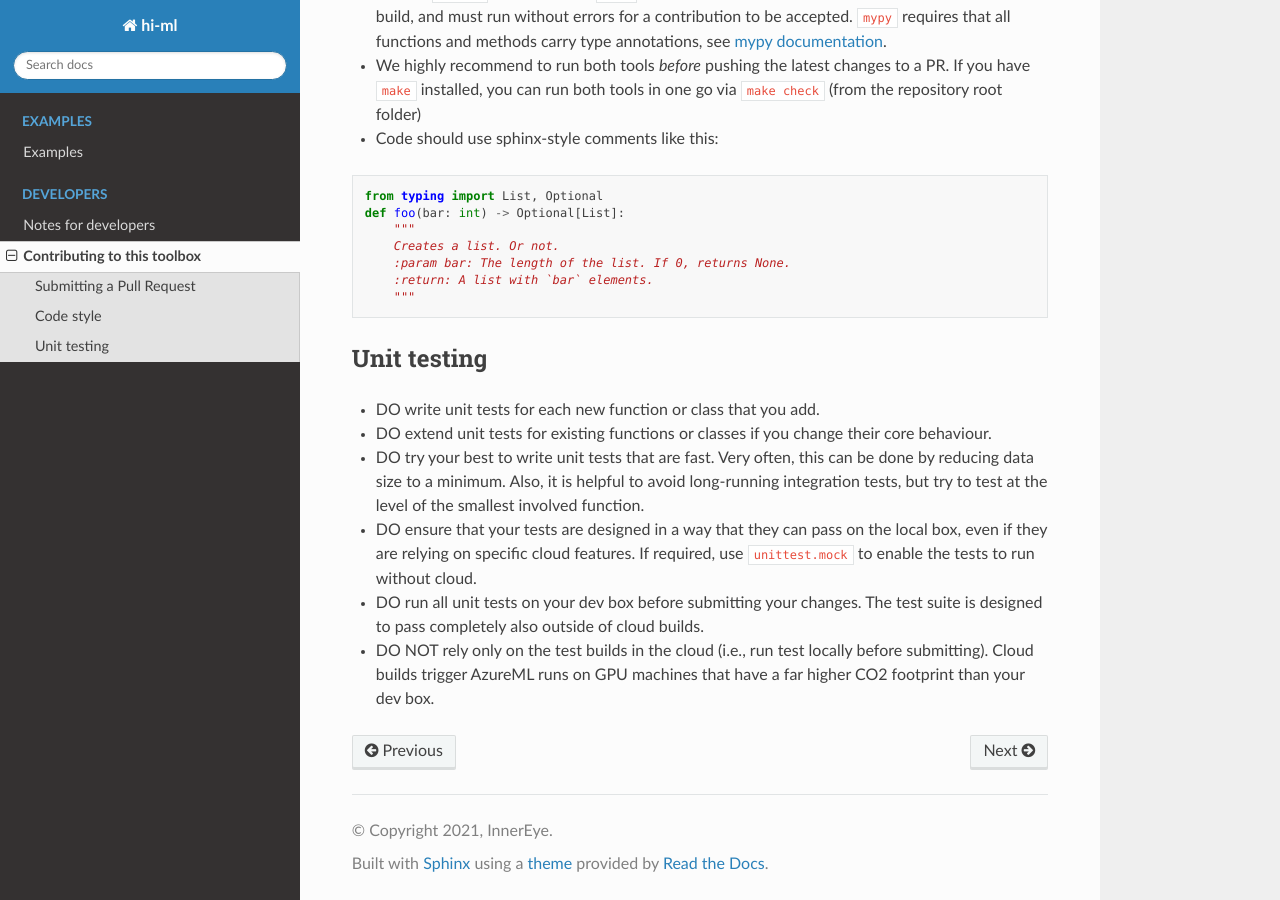
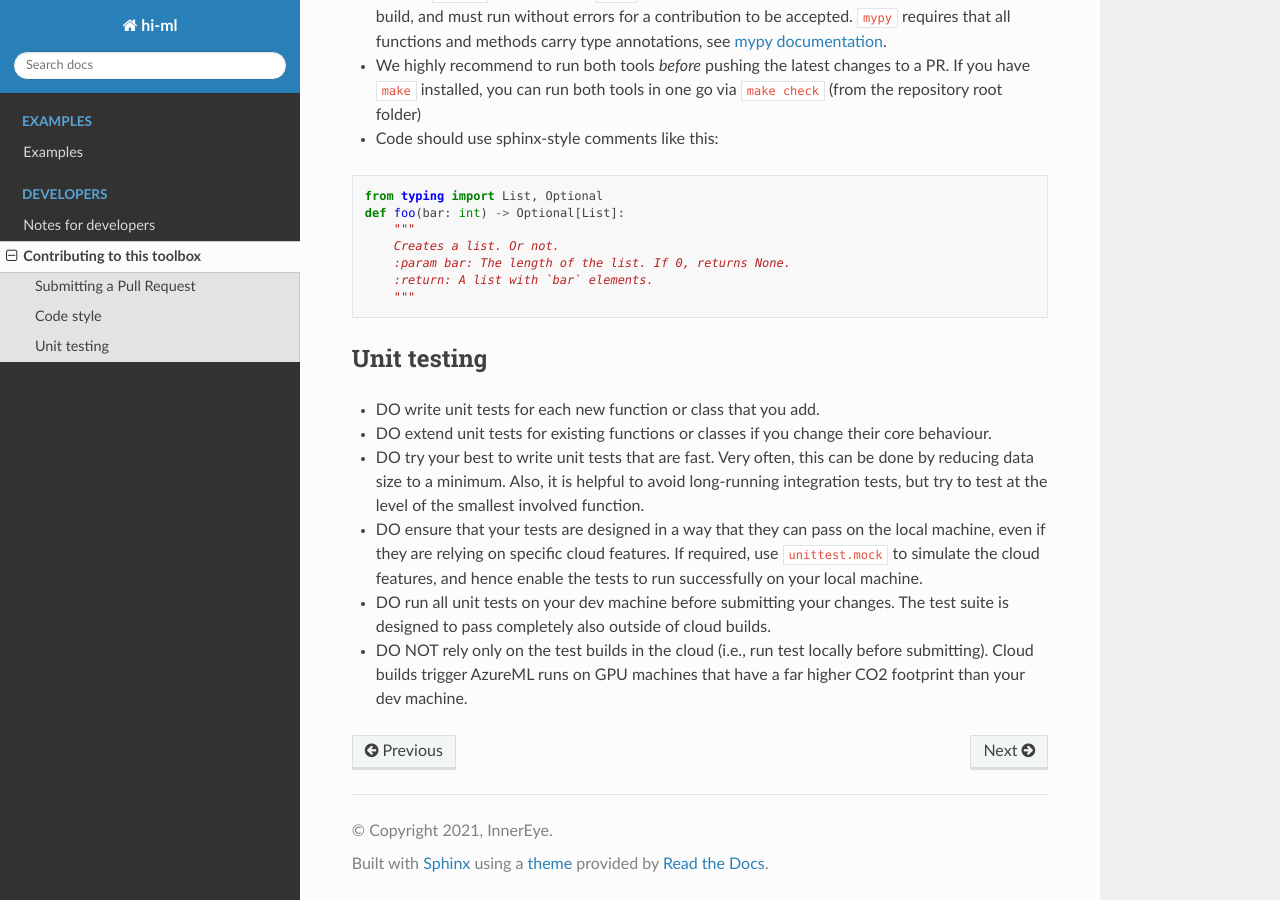
Before and after one commit to microsoft/hi-ml, a Sphinx documentation site: the page built from docs/source/contributing.md, in a window 1280 px wide and 900 px high, scrolled down 749 px. Built offline with Sphinx 7.4.7 and the Read the Docs theme 2.0.0, drawn with Linux system fonts in a browser that asks for light colours.

Commit message:
PR comments

```diff
--- a/docs/source/contributing.md
+++ b/docs/source/contributing.md
@@ -42,9 +42,10 @@ def foo(bar: int) -> Optional[List]:
 - DO try your best to write unit tests that are fast. Very often, this can be done by reducing data size to a minimum.
 Also, it is helpful to avoid long-running integration tests, but try to test at the level of the smallest involved
 function.
-- DO ensure that your tests are designed in a way that they can pass on the local box, even if they are relying on
-specific cloud features. If required, use `unittest.mock` to enable the tests to run without cloud.
-- DO run all unit tests on your dev box before submitting your changes. The test suite is designed to pass completely
-also outside of cloud builds.
+- DO ensure that your tests are designed in a way that they can pass on the local machine, even if they are relying on
+specific cloud features. If required, use `unittest.mock` to simulate the cloud features, and hence enable the
+tests to run successfully on your local machine.
+- DO run all unit tests on your dev machine before submitting your changes. The test suite is designed to pass
+completely also outside of cloud builds.
 - DO NOT rely only on the test builds in the cloud (i.e., run test locally before submitting).
-Cloud builds trigger AzureML runs on GPU machines that have a far higher CO2 footprint than your dev box.
+Cloud builds trigger AzureML runs on GPU machines that have a far higher CO2 footprint than your dev machine.
```
